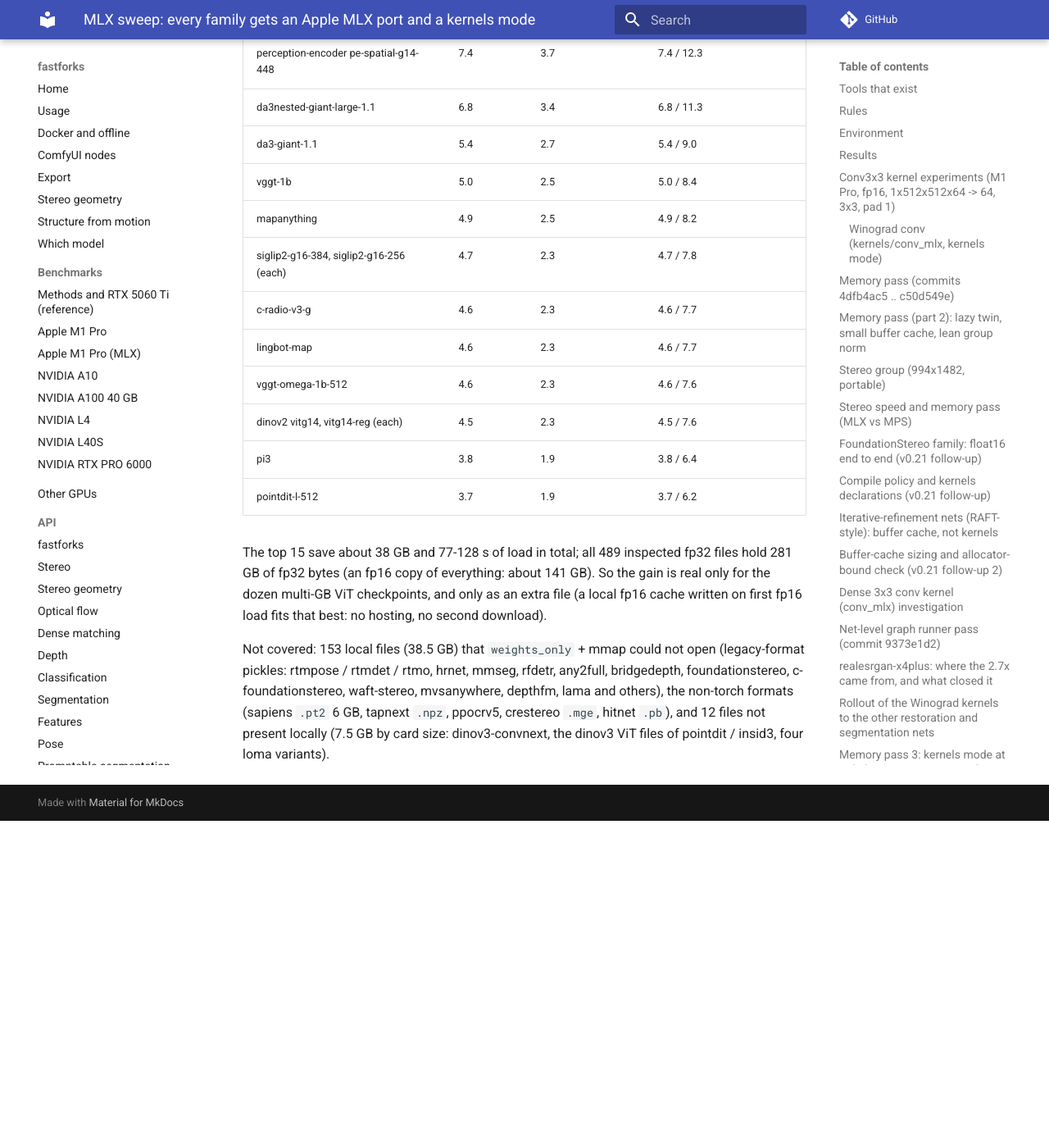
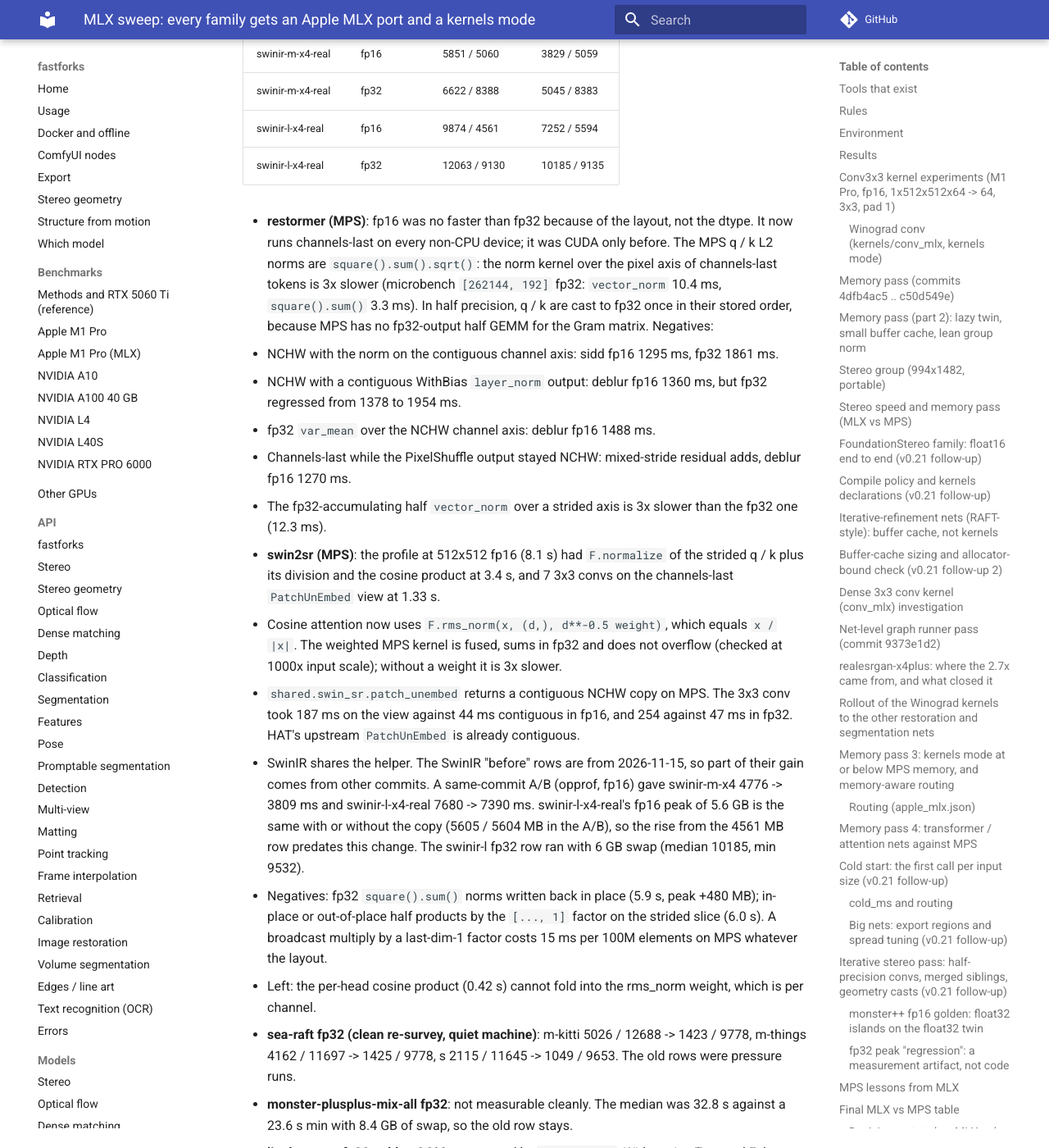
Before and after one commit to kleinicke/fastforks, an MkDocs documentation site: the page built from docs/plans/mlx-sweep.md, in a window 1280 px wide and 1400 px high, scrolled down 121175 px. Shown: the whole window at 82% size. Built offline with MkDocs 1.6.1 and Material for MkDocs 9.7.7, drawn with Linux system fonts in a browser that asks for light colours; comment, search, counter and statistics services are not loaded; before the commit the page ends 122176 px from its top, so only the background shows below that; some of the changed text lies outside the part shown.

Commit message:
mlx-sweep: fp16 >= fp32 part 3, clean re-surveys, MLX fold leak
Co-Authored-By: Claude Opus 5.5 <noreply@anthropic.com>

```diff
--- a/docs/plans/mlx-sweep.md
+++ b/docs/plans/mlx-sweep.md
@@ -2326,6 +2326,89 @@ Survey rows, second of two runs (ms warm median / peak footprint MB):
   0.3-0.5x fp16 ratios are most likely fp32 pressure, not fp16 gains. defom-stereo has no MPS fp16 row.
 
 
+### fp16 >= fp32, part 3, and clean re-surveys (2026-11-22)
+
+Ms are warm medians (second of two survey runs), MB the process-footprint peak. MPS goldens pass in both dtypes
+(`FASTFORKS_MPS_FULL=1`); MLX goldens of the touched families pass too.
+
+| ref | dtype | before ms / MB | after ms / MB |
+|---|---|---|---|
+| restormer-sidd | fp16 | 2330 / 3683 | 1132 / 3675 |
+| restormer-sidd | fp32 | 2218 / 4761 | 1112 / 5777 |
+| restormer-derain | fp16 | 1814 / 3655 | 988 / 3653 |
+| restormer-derain | fp32 | 1678 / 5778 | 995 / 4728 |
+| restormer-deblur | fp16 | 1476 / 3657 | 990 / 3651 |
+| restormer-deblur | fp32 | 1376 / 4735 | 989 / 4726 |
+| swin2sr-x2 | fp16 | 9258 / 3501 | 4607 / 3495 |
+| swin2sr-x2 | fp32 | 11075 / 6215 | 5731 / 6213 |
+| swin2sr-x4 | fp16 | 9410 / 4580 | 4690 / 4581 |
+| swin2sr-x4 | fp32 | 9608 / 8391 | 5793 / 8393 |
+| swin2sr-x4-real | fp16 | 9531 / 4579 | 4751 / 4576 |
+| swin2sr-x4-real | fp32 | 11350 / 8389 | 5894 / 8390 |
+| swinir-m-x2 | fp16 | 5797 / 3500 | 3674 / 3492 |
+| swinir-m-x2 | fp32 | 6260 / 5198 | 4760 / 5196 |
+| swinir-m-x4 | fp16 | 5893 / 5060 | 3750 / 5064 |
+| swinir-m-x4 | fp32 | 6506 / 8392 | 4824 / 8390 |
+| swinir-m-x4-real | fp16 | 5851 / 5060 | 3829 / 5059 |
+| swinir-m-x4-real | fp32 | 6622 / 8388 | 5045 / 8383 |
+| swinir-l-x4-real | fp16 | 9874 / 4561 | 7252 / 5594 |
+| swinir-l-x4-real | fp32 | 12063 / 9130 | 10185 / 9135 |
+
+- **restormer (MPS)**: fp16 was no faster than fp32 because of the layout, not the dtype. It now runs channels-last
+  on every non-CPU device; it was CUDA only before. The MPS q / k L2 norms are `square().sum().sqrt()`: the norm kernel
+  over the pixel axis of channels-last tokens is 3x slower (microbench `[262144, 192]` fp32: `vector_norm` 10.4 ms,
+  `square().sum()` 3.3 ms). In half precision, q / k are cast to fp32 once in their stored order, because MPS has no
+  fp32-output half GEMM for the Gram matrix. Negatives:
+  - NCHW with the norm on the contiguous channel axis: sidd fp16 1295 ms, fp32 1861 ms.
+  - NCHW with a contiguous WithBias `layer_norm` output: deblur fp16 1360 ms, but fp32 regressed from 1378 to 1954 ms.
+  - fp32 `var_mean` over the NCHW channel axis: deblur fp16 1488 ms.
+  - Channels-last while the PixelShuffle output stayed NCHW: mixed-stride residual adds, deblur fp16 1270 ms.
+  - The fp32-accumulating half `vector_norm` over a strided axis is 3x slower than the fp32 one (12.3 ms).
+- **swin2sr (MPS)**: the profile at 512x512 fp16 (8.1 s) had `F.normalize` of the strided q / k plus its division and
+  the cosine product at 3.4 s, and 7 3x3 convs on the channels-last `PatchUnEmbed` view at 1.33 s.
+  - Cosine attention now uses `F.rms_norm(x, (d,), d**-0.5 weight)`, which equals `x / |x|`. The weighted MPS kernel is
+    fused, sums in fp32 and does not overflow (checked at 1000x input scale); without a weight it is 3x slower.
+  - `shared.swin_sr.patch_unembed` returns a contiguous NCHW copy on MPS. The 3x3 conv took 187 ms on the view against
+    44 ms contiguous in fp16, and 254 against 47 ms in fp32. HAT's upstream `PatchUnEmbed` is already contiguous.
+  - SwinIR shares the helper. The SwinIR "before" rows are from 2026-11-15, so part of their gain comes from other
+    commits. A same-commit A/B (opprof, fp16) gave swinir-m-x4 4776 -> 3809 ms and swinir-l-x4-real 7680 -> 7390 ms.
+    swinir-l-x4-real's fp16 peak of 5.6 GB is the same with or without the copy (5605 / 5604 MB in the A/B), so the
+    rise from the 4561 MB row predates this change. The swinir-l fp32 row ran with 6 GB swap (median 10185, min 9532).
+  - Negatives: fp32 `square().sum()` norms written back in place (5.9 s, peak +480 MB); in-place or out-of-place half
+    products by the `[..., 1]` factor on the strided slice (6.0 s). A broadcast multiply by a last-dim-1 factor costs
+    15 ms per 100M elements on MPS whatever the layout.
+  - Left: the per-head cosine product (0.42 s) cannot fold into the rms_norm weight, which is per channel.
+- **sea-raft fp32 (clean re-survey, quiet machine)**: m-kitti 5026 / 12688 -> 1423 / 9778, m-things 4162 / 11697 ->
+  1425 / 9778, s 2115 / 11645 -> 1049 / 9653. The old rows were pressure runs.
+- **monster-plusplus-mix-all fp32**: not measurable cleanly. The median was 32.8 s against a 23.6 s min with 8.4 GB of
+  swap, so the old row stays.
+- **lingbot-map fp32 golden OOM**: not caused by `assign=True`. With assign True and False MPS memory is identical
+  (4418 MB allocated, 5160 MB driver). The fp32 golden needs 11.64 of the 11.84 GiB MPS limit, so the old row (8840 ms,
+  golden skipped) stays.
+- **video-depth-anything(-metric)-s 480x640**: the stale rows were dropped; the survey takes 994x1482 now.
+- **vitmatte-b MLX fp16 peak 1946 -> 3013 MB**: `_fold_constants` in `shared/mlx_graph.py` kept its environment of
+  folded intermediates alive (1.1 GB resident; MLX active 1402 against 209 MB). It now clears them after folding.
+  Another 140 MB came from zeros-concat padding constants, which are now `F.pad` in vitmatte `_augmented` and
+  `sam_attention`.
+
+  | ref (MLX) | dtype | before ms / MB | after ms / MB |
+  |---|---|---|---|
+  | vitmatte-b | fp16 | 1744 / 3013 | 1670 / 1824 |
+  | vitmatte-b | fp32 | 2502 / 3267 | 2487 / 3270 |
+  | vitmatte-s | fp16 | 1018 / 2128 | 806 / 1676 |
+  | vitmatte-s | fp32 | 1204 / 3067 | 1231 / 3044 |
+  | sam-vit-b | fp16 | 446 / 1205 | 441 / 1150 |
+  | sam-vit-b | fp32 | 637 / 1646 | 600 / 1642 |
+  | sam-hq-vit-b | fp16 | 476 / 1510 | 493 / 1464 |
+  | sam-hq-vit-b | fp32 | 680 / 1953 | 648 / 1946 |
+  | mask2former-swinl-ade20k | fp16 | 878 / 3657 | 850 / 3614 |
+
+- **By design**: lingbot-depth keeps an fp32 residual stream for NYUv2 AbsRel accuracy, so its fp16 peak stays near
+  fp32.
+- **Not done (time box)**: tapnext / tapnext-pp and locotrack run autocast with an fp32 scan and have identical peaks.
+  unik3d, metric3d, mvsplat and omni-dc were flagged by the scan but not profiled.
+
+
 ## Later idea: fp16 checkpoints from the start (2026-11-22, not started)
 
 Loading is disk-bound (0.3-0.5 GB/s from the external drive, 8-17 s for the big multiview checkpoints). Where the
```
